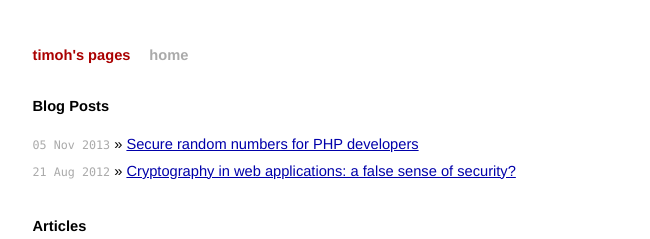
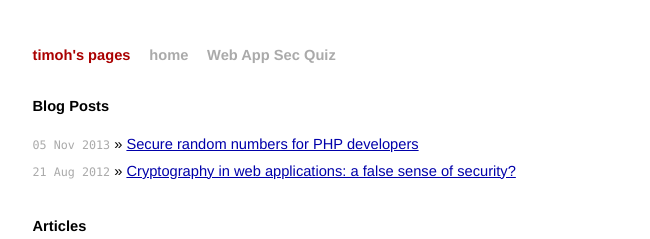
Before and after one commit to timoh6/timoh6.github.com, a Jekyll site: the page built from index.html, in a window 1280 px wide. Shown: the top 239 px of the page, without its empty margins (314-964 px from the left). Built offline with Jekyll 4.4.1, drawn with Linux system fonts in a browser that asks for light colours.

Commit message:
Add link to WebAppSecQuiz

```diff
--- a/_layouts/default.html
+++ b/_layouts/default.html
@@ -31,6 +31,7 @@
   <div class="title">
     <a href="/">timoh&#039;s pages</a>
     <a class="extra" href="/">home</a>
+      <a class="extra" href="http://timoh6.github.io/WebAppSecQuiz/">Web App Sec Quiz</a>
   </div>
 
   {{ content }}
```
